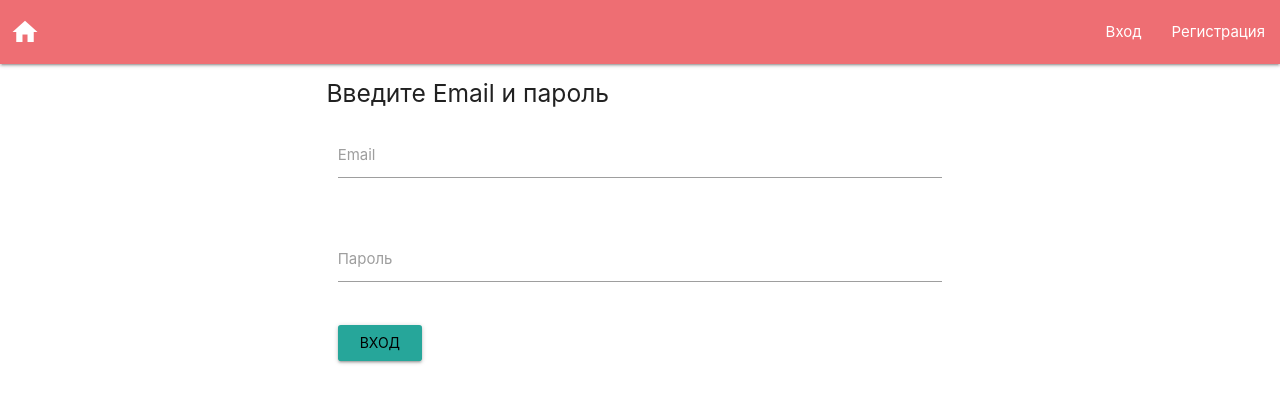
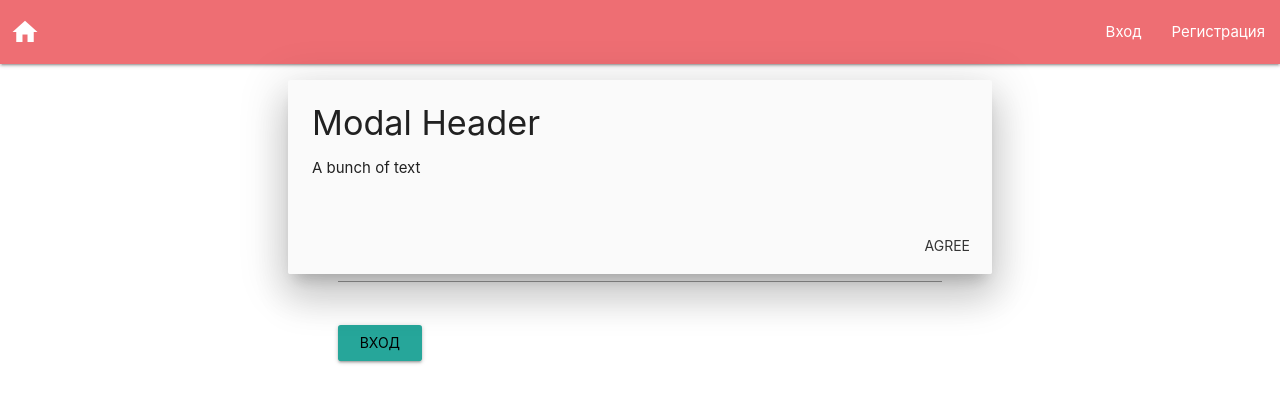
Before and after one commit to zpboff/expenses, a React app in the folder client/: page /signin in a window 1280 px wide. Built offline with nearby package versions, Linux system fonts and the light colour scheme.

Commit message:
opened popup

```diff
--- a/client/src/actions/authActions.js
+++ b/client/src/actions/authActions.js
@@ -53,5 +53,10 @@ export const logout = history => dispatch => {
     localStorage.removeItem("jwtToken");
     AuthProvider.SetAuthToken(false);
     dispatch(setCurrentUser({}));
-    history.push("/signin");
+    if(history){
+        history.push("/signin");
+    }
+    else{
+        window.location.href = "/signin"
+    }
 };
--- a/client/src/components/App.js
+++ b/client/src/components/App.js
@@ -9,7 +9,7 @@ import store from "../store";
 import AuthProvider from "../providers/authProvider";
 import { setCurrentUser, logout } from "../actions/authActions";
 import Graphics from "./Graphics";
-import Popup from "./modals/Popup";
+import CreateOperationPopup from "./modals/CreateOperationPopup";
 
 if (localStorage.jwtToken) {
     AuthProvider.SetAuthToken(localStorage.jwtToken);
@@ -28,7 +28,7 @@ function App() {
         <BrowserRouter>
             <div className="App">
                 <Navbar />
-                <Popup/>
+                <CreateOperationPopup />
                 <div className="dashboard container">
                     <div className="row">
                         <Switch>
--- a/client/src/components/modals/Popup.js
+++ b/client/src/components/modals/Popup.js
@@ -3,10 +3,10 @@ import classnames from 'classnames'
 
 class Popup extends Component {
     render() {
-        const { isOpen } = this.props;
+        const { isOpened } = this.props;
         return (
             <div className={classnames("modal", {
-                "open": isOpen
+                "open": isOpened
             })}>
                 <div className="modal-content">
                     <h4>Modal Header</h4>
--- a/client/src/index.css
+++ b/client/src/index.css
@@ -1,15 +1,12 @@
 body {
     margin: 0;
-  font-family: -apple-system, BlinkMacSystemFont, "Segoe UI", "Roboto", "Oxygen",
-    "Ubuntu", "Cantarell", "Fira Sans", "Droid Sans", "Helvetica Neue",
-    sans-serif;
+    font-family: -apple-system, BlinkMacSystemFont, "Segoe UI", "Roboto", "Oxygen", "Ubuntu", "Cantarell", "Fira Sans", "Droid Sans", "Helvetica Neue", sans-serif;
     -webkit-font-smoothing: antialiased;
     -moz-osx-font-smoothing: grayscale;
 }
 
 code {
-  font-family: source-code-pro, Menlo, Monaco, Consolas, "Courier New",
-    monospace;
+    font-family: source-code-pro, Menlo, Monaco, Consolas, "Courier New", monospace;
 }
 
 a.home-button {
@@ -27,9 +24,17 @@ span.btn-floating {
 }
 
 .income-card {
-  background-color: #26a69a ;
+    background-color: #26a69a;
 }
 
 .expense-card {
     background-color: #ee6e73;
 }
+
+.modal.open {
+    z-index: 1003;
+    display: block;
+    opacity: 1;
+    top: 10%;
+    transform: scaleX(1) scaleY(1);
+}
```
Lines whose indentation alone changed are shown as unchanged.
